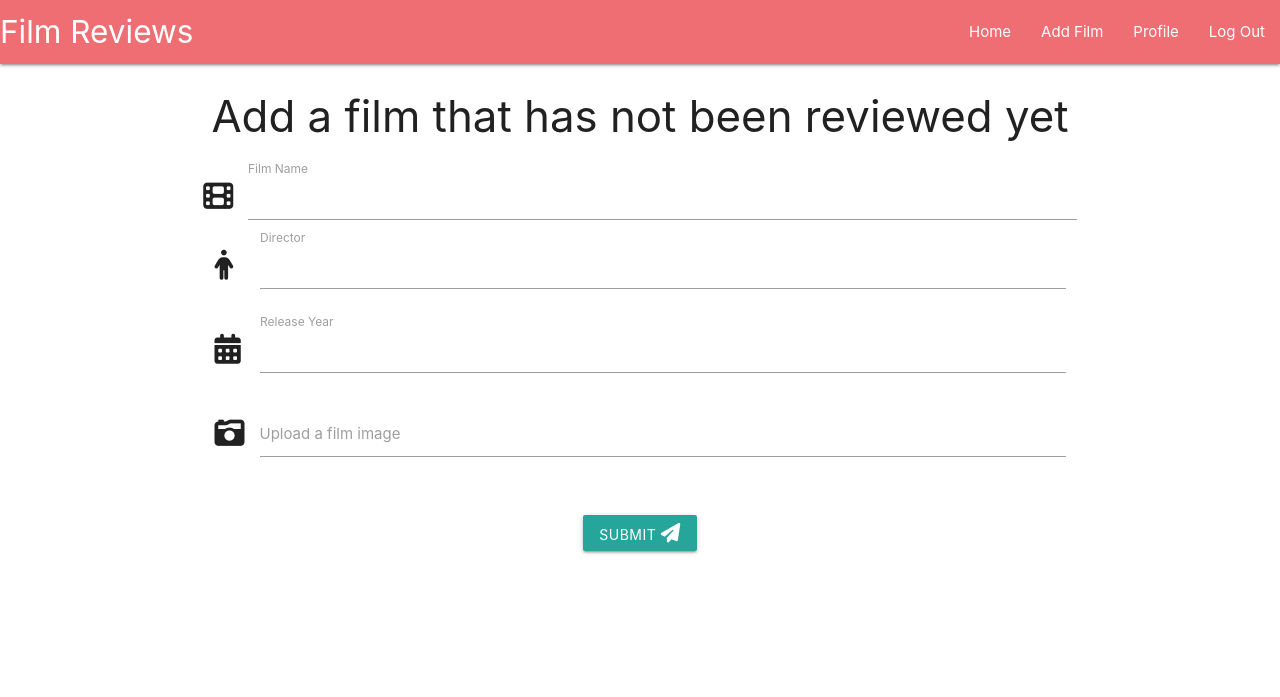
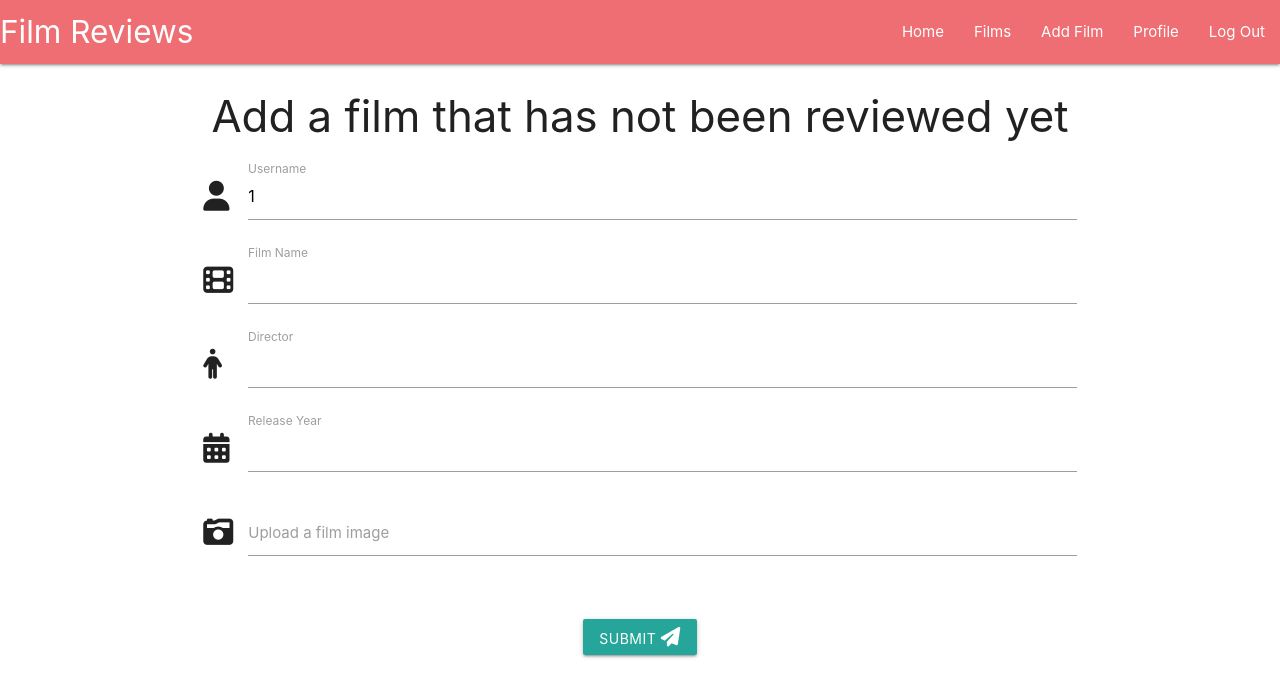
Before and after one commit to samlarby/film_reviewer, a Flask app: page /add_film in a window 1280 px wide. Shown: the top 697 px of the page. Run offline with Flask 3, Linux system fonts and the light colour scheme; the visitor is signed in with stand-in values (Sample User, id 1); some libraries are stand-ins or nearby versions.

Commit message:
add film created by

```diff
--- a/app.py
+++ b/app.py
@@ -113,6 +113,7 @@ def logout():
 def add_film():
     if request.method == "POST":
         film = {
+            "username": session.get("user"),
             "film_name": request.form.get("film_name"),
             "director": request.form.get("director"),
             "release_year": request.form.get("release_year"),
@@ -121,13 +122,15 @@ def add_film():
         mongo.db.films.insert_one(film)
         flash("Film successfully added")
         return redirect(url_for('films'))
-    return render_template("add_film.html")
+    username = session.get("user")
+    return render_template("add_film.html", username=username)
 
 
 @app.route("/edit_film/<film_id>", methods=["GET", "POST"])
 def edit_film(film_id):
     if request.method == "POST":
         submit = { "$set": {
+            "username": session.get("user"),
             "film_name": request.form.get("film_name"),
             "director": request.form.get("director"),
             "release_year": request.form.get("release_year"),
@@ -136,7 +139,8 @@ def edit_film(film_id):
         mongo.db.films.update_one({"_id": ObjectId(film_id)}, submit)
         flash("Film successfully edited")
     film = mongo.db.films.find_one({"_id":ObjectId(film_id)})
-    return render_template("edit_film.html", film=film)
+    username = session.get("user")
+    return render_template("edit_film.html", film=film, username=username)
 
 
 @app.route("/delete_film/<film_id>")
--- a/templates/add_film.html
+++ b/templates/add_film.html
@@ -5,11 +5,18 @@
     <div class="row">
         <form class="col s12" method="POST" action="{{ url_for('add_film') }}">
           <div class="row">
+            <div class="input-field col s12">
+              <i class="fa-solid fa-user prefix"></i>
+              <input id="username" name="username" class="validate" value="{{ username }}"
+              required readonly></input>
+              <label class="active" for="film_name">Username</label>
+            </div>
               <div class="input-field col s12">
                 <i class="fa-solid fa-film prefix"></i>
                 <input id="film_name" name="film_name" class="validate"
                 minlength="1" maxlength="50" required></input>
                 <label class="active" for="film_name">Film Name</label>
+              </div>
               <div class="input-field col s12">
                 <i class="fa-solid fa-person prefix"></i>
                 <input id="director" name="director" class="validate"
--- a/templates/base.html
+++ b/templates/base.html
@@ -21,13 +21,14 @@
               <ul class="right hide-on-med-and-down">
                 <li><a href="{{ url_for('home') }}">Home</a></li>
                 {% if session.user %}
+                    <li><a href="{{ url_for('films') }}">Films</a></li>
                     <li><a href="{{ url_for('add_film') }}">Add Film</a></li>
                     <li><a href="{{ url_for('profile', username=session['user']) }}">Profile</a></li>
                     <li><a href="{{ url_for('logout') }}">Log Out</a></li>
                 {% else %}
+                    <li><a href="{{ url_for('films') }}">Films</a></li>
                     <li><a href="{{ url_for('login') }}">Log In</a></li>
                     <li><a href="{{ url_for('register') }}">Register</a></li>
-                    <li><a href="{{ url_for('films') }}">Films</a></li>
                 {% endif %}
               </ul>
             </div>
--- a/templates/edit_film.html
+++ b/templates/edit_film.html
@@ -5,6 +5,12 @@
     <div class="row">
         <form class="col s12" method="POST" action="{{ url_for('edit_film', film_id=film._id) }}">
           <div class="row">
+              <div class="input-field col s12">
+                <i class="fa-solid fa-user prefix"></i>
+                <input id="username" name="username" class="validate" value="{{ username }}"
+                required readonly></input>
+                <label class="active" for="film_name">Username</label>
+              </div>
               <div class="input-field col s12">
                 <i class="fa-solid fa-film prefix"></i>
                 <input id="film_name" name="film_name" class="validate"
--- a/templates/films.html
+++ b/templates/films.html
@@ -26,7 +26,7 @@
           <strong>{{ film.film_name }}</strong>
           <p> {{ film.release_year }} </p>
           <p> {{ film.director }} </p>
-          <p>Film added by</p>
+          <p>Film added by {{ film.username }}</p>
           <a href="{{ url_for('edit_film', film_id=film._id) }}" class="waves-effect waves-light btn-small">Edit</a>
           <a href="{{ url_for('delete_film', film_id=film._id) }}" class="waves-effect waves-light btn-small red">Delete</a>
           <ul class="collapsible col-s8">
```
